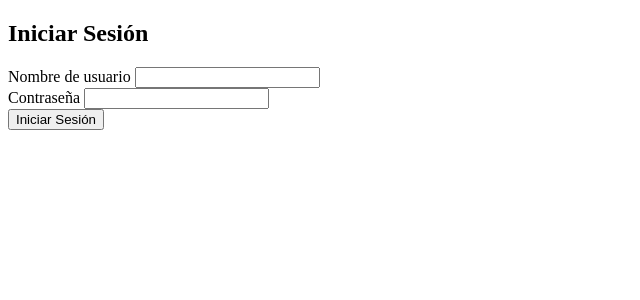
After one commit to vinxenx0/email-moonitor, a Flask app: template app/templates/user/login.html in a window 1280 px wide. The commit adds this page. Shown: the top 300 px of the page, without its empty margins (0-640 px from the left). Run offline with Flask 3, Linux system fonts and the light colour scheme; the template is opened without the code that fills it: values that come from a table or form of the project are taken from there, others are empty; the visitor is signed in with stand-in values (Sample User, id 1).

Commit message:
login state

```diff
--- a/app/__init__.py
+++ b/app/__init__.py
@@ -2,6 +2,7 @@
 from flask import Flask
 from flask_sqlalchemy import SQLAlchemy
 import logging
+from flask_login import LoginManager
 
 # Configurar el registro
 #logging.basicConfig(filename='error.log', level=logging.ERROR)
@@ -9,6 +10,9 @@ import logging
 app = Flask(__name__)
 app.config.from_pyfile('../instance/config.py')
 db = SQLAlchemy(app)
+
+login_manager = LoginManager(app)
+login_manager.login_view = 'login'
 
 @app.errorhandler(Exception)
 def handle_exception(error):
@@ -20,3 +24,4 @@ def handle_exception(error):
 from app.controllers import main_controller, user_controller
 from app.views import user_views
 from app.models import user_model
+from app.forms import LoginForm
--- a/app/controllers/user_controller.py
+++ b/app/controllers/user_controller.py
@@ -1,6 +1,39 @@
-# controllers/user_controller.py
+from flask import render_template, redirect, url_for, flash, request
+from flask_login import login_user, logout_user, current_user
+from app import app, db, login_manager
 from app.models.user_model import User
-from app import db
+from app.forms import LoginForm
+
+@login_manager.user_loader
+def load_user(user_id):
+    return User.query.get(int(user_id))
+
+@app.route('/login', methods=['GET', 'POST'])
+def login():
+    if current_user.is_authenticated:
+        return redirect(url_for('index'))
+
+    form = LoginForm()
+    if form.validate_on_submit():
+        user = User.query.filter_by(username=form.username.data).first()
+        if user and user.password == form.password.data:
+            login_user(user)
+            flash('Usuario correcto.', 'sucess')
+            next_page = request.args.get('next')
+            return redirect(next_page or url_for('index'))
+        else:
+            flash('Usuario o contraseña incorrectos.', 'danger')
+            return redirect(url_for('login'))
+
+    # Aquí está el nuevo bloque para manejar el caso del formulario no válido
+    # flash('Formulario invalido', 'danger')
+    return render_template('user/login.html', title='Login', form=form)
+
+@app.route('/logout')
+def logout():
+    logout_user()
+    return redirect(url_for('test'))
+
 
 def create_user(username, email, password):
     new_user = User(username=username, email=email, password=password)
--- /dev/null
+++ b/app/forms.py
@@ -0,0 +1,8 @@
+from flask_wtf import FlaskForm
+from wtforms import StringField, PasswordField, SubmitField
+from wtforms.validators import DataRequired
+
+class LoginForm(FlaskForm):
+    username = StringField('Nombre de usuario', validators=[DataRequired()])
+    password = PasswordField('Contraseña', validators=[DataRequired()])
+    submit = SubmitField('Iniciar sesión')
--- a/app/templates/base.html
+++ b/app/templates/base.html
@@ -12,8 +12,22 @@
 </head>
 <body>
     <div class="container">
-        {% block content %}
-        {% endblock %}
+
+        <div class="flash_message">
+            {% with messages = get_flashed_messages() %}
+                {% if messages %}
+                    <div class="alert alert-danger" role="alert">
+                        {% for message in messages %}
+                            {{ message }}
+                        {% endfor %}
+                    </div>
+                {% endif %}
+            {% endwith %}
+        </div>
+        <div class="content">
+            {% block content %}
+            {% endblock %}
+        </div>
     </div>
     <!-- Aquí puedes agregar otros enlaces a JavaScript si es necesario -->
 </body>
--- /dev/null
+++ b/app/templates/user/login.html
@@ -0,0 +1,19 @@
+{% extends "base.html" %}
+
+{% block title %}Iniciar Sesión{% endblock %}
+
+{% block content %}
+    <h2>Iniciar Sesión</h2>
+    <form method="POST">
+        {{ form.hidden_tag() }}
+        <div class="form-group">
+            {{ form.username.label }}
+            {{ form.username(class="form-control") }}
+        </div>
+        <div class="form-group">
+            {{ form.password.label }}
+            {{ form.password(class="form-control") }}
+        </div>
+        <button type="submit" class="btn btn-primary">Iniciar Sesión</button>
+    </form>
+{% endblock %}
```
Also changed, not shown: app/models/user_model.py (+7 -7 lines), 2 other files.
